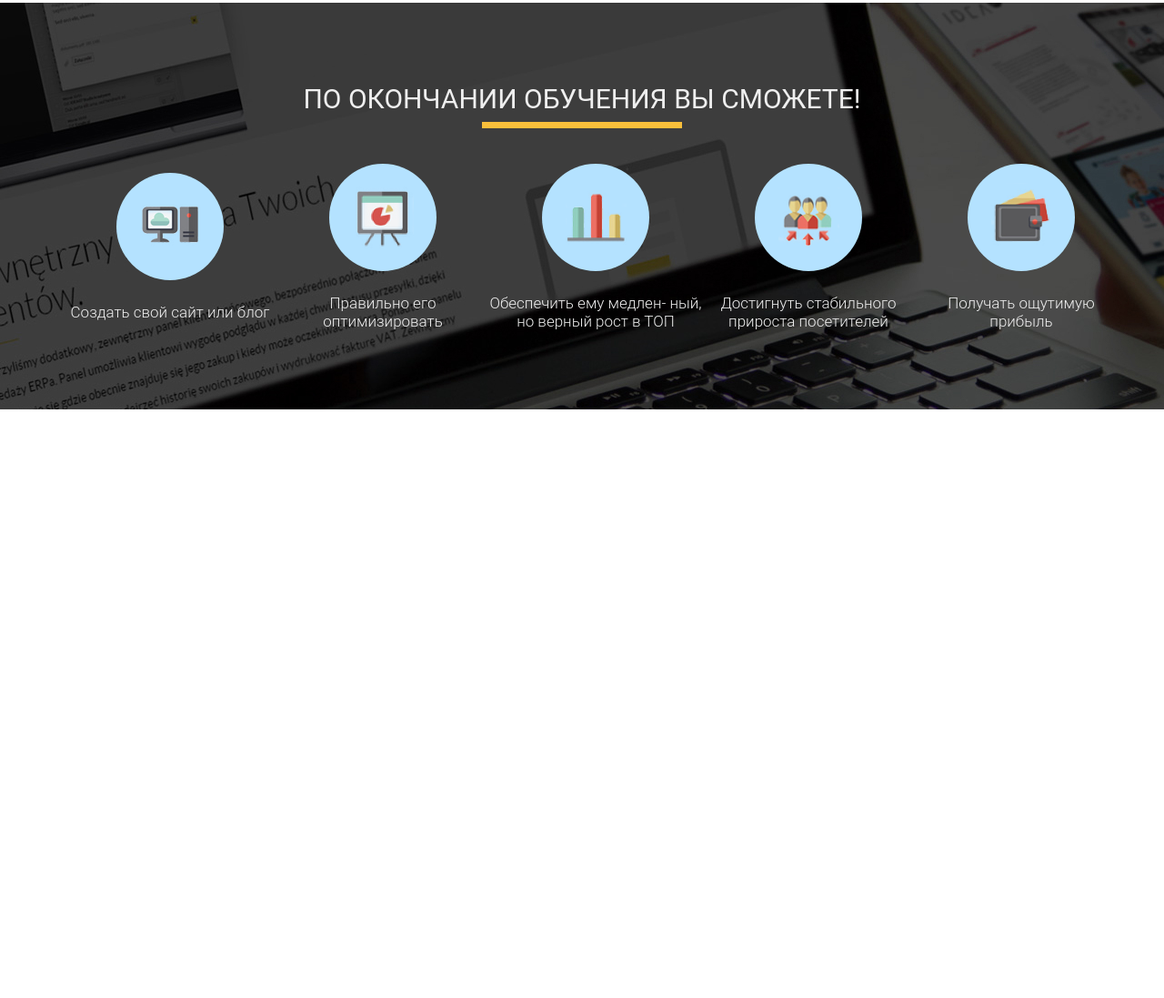
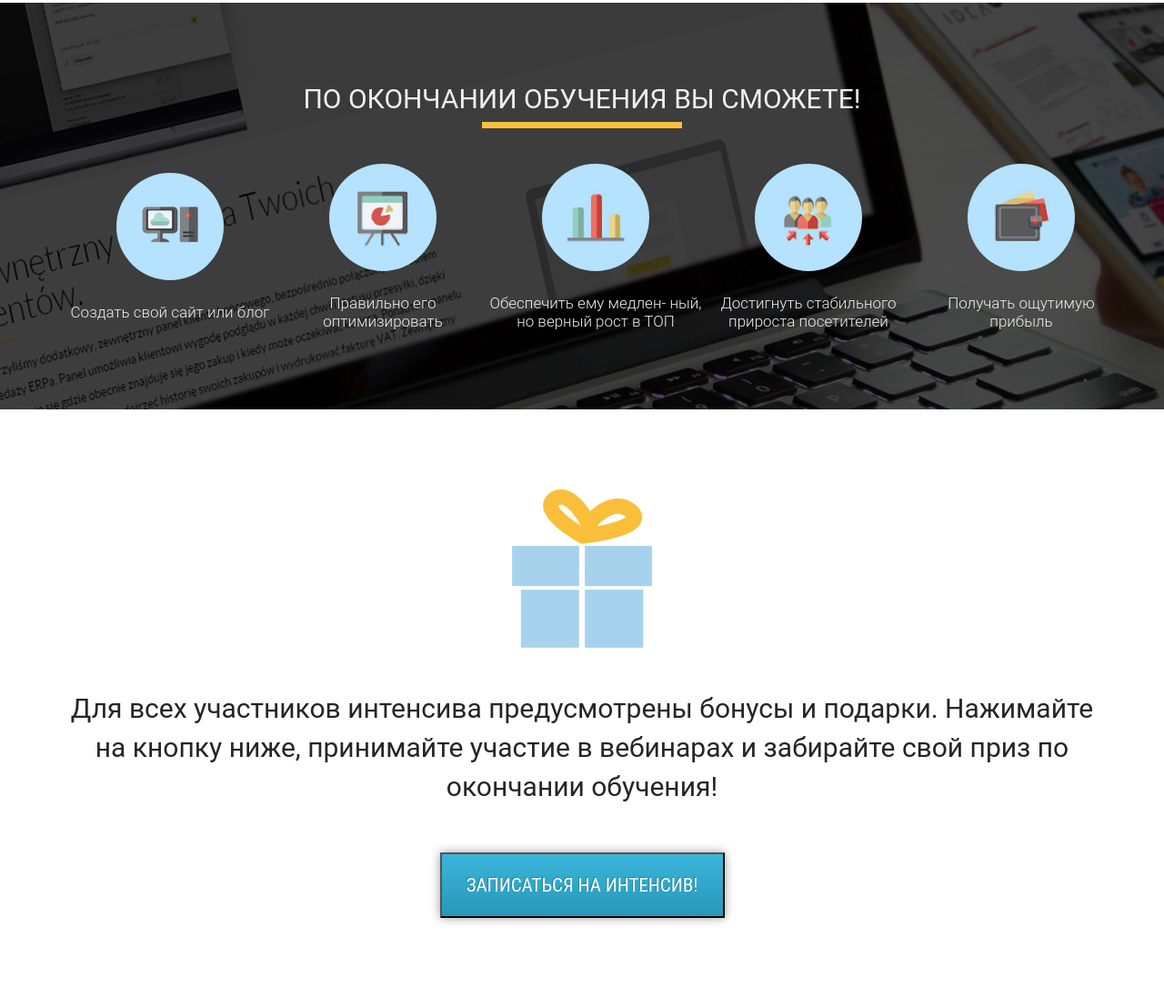
Before and after one commit to AntonChernichkin/Wordpress-intensive, a plain HTML site: page src/index.html in a window 1280 px wide. Shown: the part 2016-3113 px from the top of the page at 91% size. Before the commit the page ends 2466 px from the top, so only its background shows below. Drawn offline with Linux system fonts and the light colour scheme.

Commit message:
Added Gift section

```diff
--- a/src/css/style.css
+++ b/src/css/style.css
@@ -97,7 +97,7 @@ h2.title {
     margin-top: 0;
 }
 
-.promo .promo_btn {
+.promo .promo_btn, .gift .gift_btn {
     display: block;
     margin: 0 auto;
     margin-top: 72px;
@@ -116,6 +116,10 @@ h2.title {
     text-shadow: -1px -1px 0px rgba(0, 0, 0, 0.22);
     cursor: pointer;
     outline: none;
+}
+
+.gift .gift_btn {
+    margin-top: 51px;
 }
 
 .promo .promo_more .promo_more_text {
@@ -282,3 +286,25 @@ h2.title {
     text-align: center;
     color: #EFEFEF;
 }
+
+.gift {
+    min-height: 631px;
+    padding: 88px 0;
+}
+
+.gift .gift_logo {
+    display: block;
+    margin: 0 auto;
+    width: 154px;
+    height: 174px;
+}
+
+.gift .gift_text {
+    margin-top: 45px;
+    font-family: Roboto;
+    font-weight: normal;
+    font-size: 30px;
+    line-height: 43px;
+    text-align: center;
+    color: #252525;
+}
--- a/src/index.html
+++ b/src/index.html
@@ -126,6 +126,14 @@
             </div>
         </div>
     </section>
+
+    <section class="gift">
+        <div class="container">
+            <img src="icons/gift.png" alt="gift" class="gift_logo">
+            <div class="gift_text">Для всех участников интенсива предусмотрены бонусы и подарки. Нажимайте на кнопку ниже, принимайте участие в вебинарах и забирайте свой приз по окончании обучения!</div>
+            <button class="gift_btn">Записаться на интенсив!</button>
+        </div>
+    </section>
 </body>
 
 </html>
```
